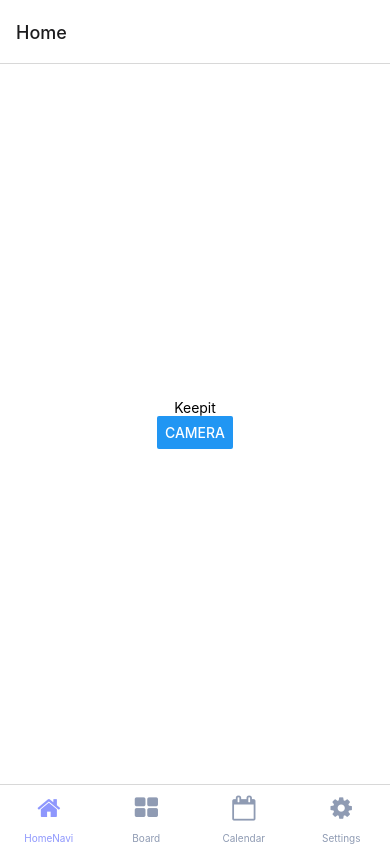
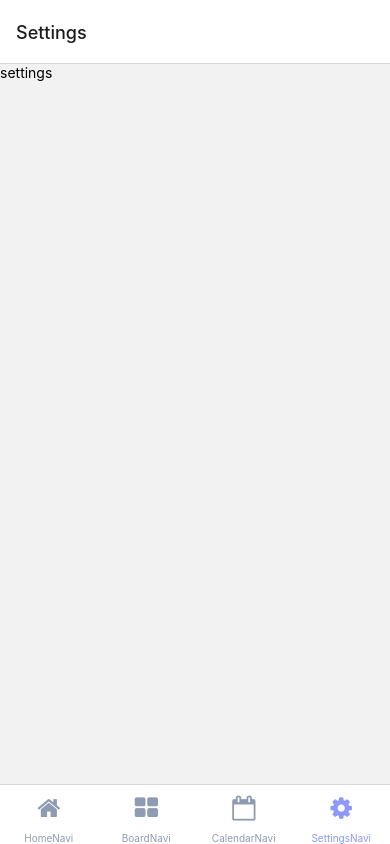
Before and after one commit to HCI-3Trillion/Keepit, a React Native app: screen /SettingsNavi in a window 390 px wide. Built offline with nearby package versions, Linux system fonts and the light colour scheme.

Commit message:
✨ 각 화면별 stack navigation 설정

```diff
--- /dev/null
+++ b/src/navigations/BoardStackNavigation.js
@@ -0,0 +1,16 @@
+import React from 'react';
+import { createNativeStackNavigator } from '@react-navigation/native-stack';
+
+import BoardScreen from '../screens/BoardScreen';
+
+const BoardStack = createNativeStackNavigator();
+
+const BoardStackNavigation = () => {
+  return (
+    <BoardStack.Navigator>
+      <BoardStack.Screen name="Board" component={BoardScreen} />
+    </BoardStack.Navigator>
+  );
+};
+
+export default BoardStackNavigation;
--- /dev/null
+++ b/src/navigations/CalendarStackNavigation.js
@@ -0,0 +1,16 @@
+import React from 'react';
+import { createNativeStackNavigator } from '@react-navigation/native-stack';
+
+import CalendarScreen from '../screens/CalendarScreen';
+
+const CalendarStack = createNativeStackNavigator();
+
+const CalendarStackNavigation = () => {
+  return (
+    <CalendarStack.Navigator>
+      <CalendarStack.Screen name="Calendar" component={CalendarScreen} />
+    </CalendarStack.Navigator>
+  );
+};
+
+export default CalendarStackNavigation;
--- /dev/null
+++ b/src/navigations/SettingsStackNavigation.js
@@ -0,0 +1,16 @@
+import React from 'react';
+import { createNativeStackNavigator } from '@react-navigation/native-stack';
+
+import SettingsScreen from '../screens/SettingsScreen';
+
+const SettingsStack = createNativeStackNavigator();
+
+const SettingsStackNavigation = () => {
+  return (
+    <SettingsStack.Navigator>
+      <SettingsStack.Screen name="Settings" component={SettingsScreen} />
+    </SettingsStack.Navigator>
+  );
+};
+
+export default SettingsStackNavigation;
--- a/src/navigations/TabNavigation.js
+++ b/src/navigations/TabNavigation.js
@@ -3,10 +3,10 @@ import { createBottomTabNavigator } from '@react-navigation/bottom-tabs';
 import { NavigationContainer } from '@react-navigation/native';
 import { FontAwesome } from '@expo/vector-icons';
 
-import BoardScreen from '../screens/BoardScreen';
-import CalendarScreen from '../screens/CalendarScreen';
-import SettingsScreen from '../screens/SettingsScreen';
 import HomeStackNavigation from './HomeStackNavigation';
+import BoardStackNavigation from './BoardStackNavigation';
+import CalendarStackNavigation from './CalendarStackNavigation';
+import SettingsStackNavigation from './SettingsStackNavigation';
 
 import { ColorCode } from '../utils/constants';
 
@@ -22,11 +22,11 @@ const TabNavigation = () => {
 
             if (route.name === 'HomeNavi') {
               iconName = 'home';
-            } else if (route.name === 'Board') {
+            } else if (route.name === 'BoardNavi') {
               iconName = 'th-large';
-            } else if (route.name === 'Calendar') {
+            } else if (route.name === 'CalendarNavi') {
               iconName = 'calendar-o';
-            } else if (route.name === 'Settings') {
+            } else if (route.name === 'SettingsNavi') {
               iconName = 'gear';
             }
 
@@ -41,9 +41,9 @@ const TabNavigation = () => {
         })}
       >
         <Tab.Screen name="HomeNavi" component={HomeStackNavigation} />
-        <Tab.Screen name="Board" component={BoardScreen} />
-        <Tab.Screen name="Calendar" component={CalendarScreen} />
-        <Tab.Screen name="Settings" component={SettingsScreen} />
+        <Tab.Screen name="BoardNavi" component={BoardStackNavigation} />
+        <Tab.Screen name="CalendarNavi" component={CalendarStackNavigation} />
+        <Tab.Screen name="SettingsNavi" component={SettingsStackNavigation} />
       </Tab.Navigator>
     </NavigationContainer>
   );
```
